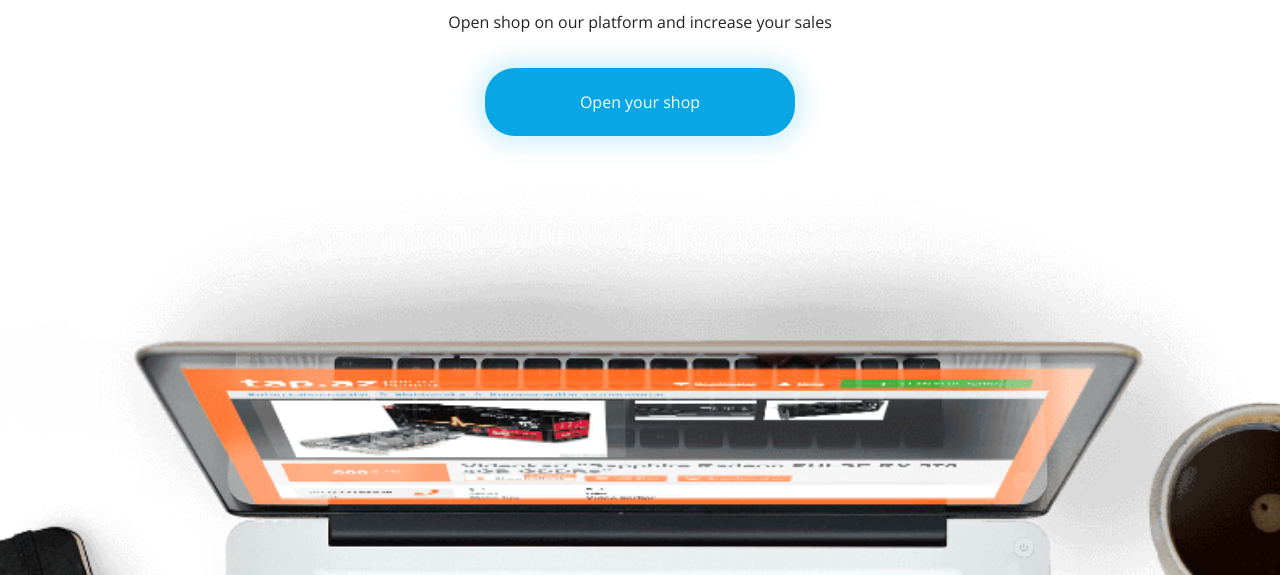
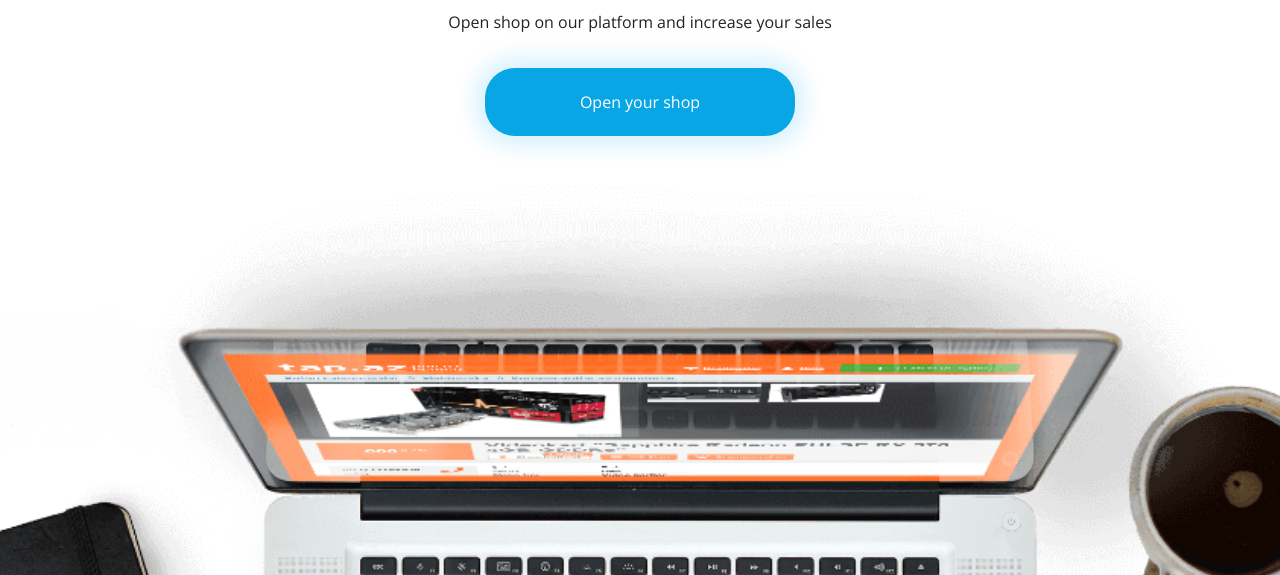
Before and after one commit to Dominikdoms/Dominikdoms.github.io, a website: page index.html in a window 1280 px wide. Shown: the part 225-800 px from the top of the page. Drawn offline with nearby package versions, Linux system fonts and the light colour scheme.

Commit message:
all done

```diff
--- a/scss/elements/_open.scss
+++ b/scss/elements/_open.scss
@@ -38,8 +38,8 @@
 
 .background-img {
   height: auto;
-  width: 220%;
-  transform: translateX(-28%);
+  width: 206%;
+  transform: translateX(-26%);
   @include desktop {
     transform: unset;
     width: 100%;
```
Also changed, not shown: css/main.css, 1 other file.
